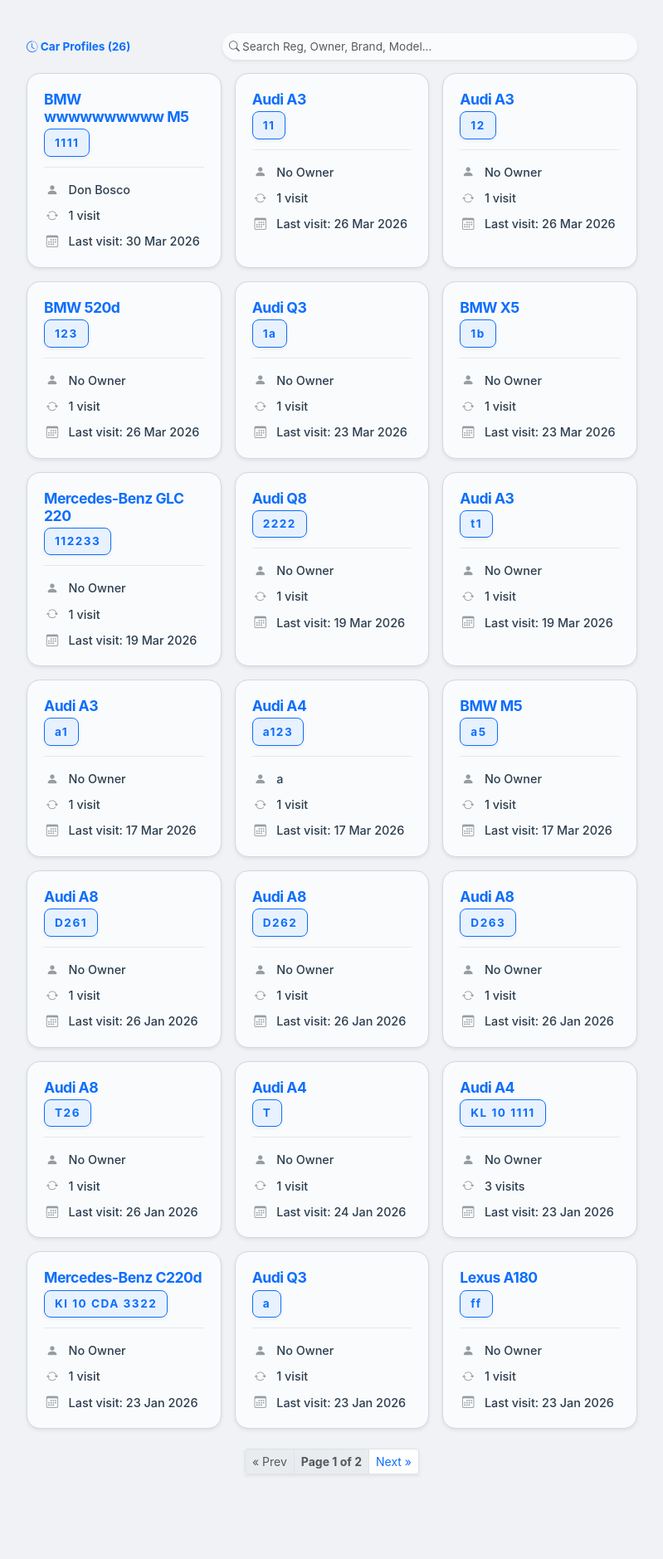
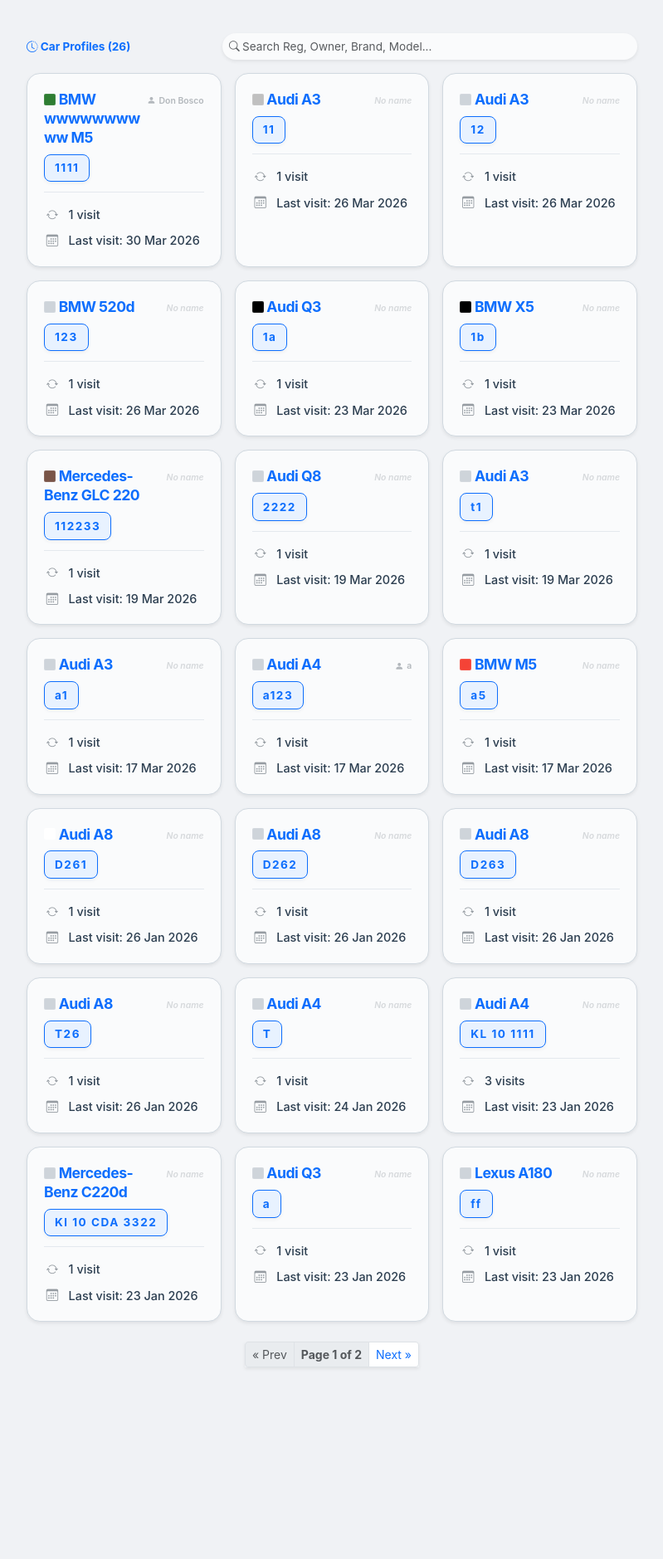
Before and after one commit to Irshaduu/formula-d-workshop, a Django app: page /car-profiles/ in a window 1280 px wide. Shown: the part 60-1939 px from the top of the page at 83% size, without its empty margins (240-1039 px from the left). After the commit the page ends 1710 px from the top, so only its background shows below. Run offline with Django 5.2, Linux system fonts and the light colour scheme; a user stored in the database is signed in; data comes from the database, SQL or seed files in the repository; both versions use the stored data as it was after the commit.

Commit message:
UX Refinement & Scale Optimization: Car Profile Layout & DB Indexing

```diff
--- a/workshop/models.py
+++ b/workshop/models.py
@@ -128,8 +128,8 @@ class JobCard(models.Model):
 
 
     # Vehicle Details (Text fields with Autocomplete)
-    brand_name = models.CharField(max_length=100)
-    model_name = models.CharField(max_length=100)
+    brand_name = models.CharField(max_length=100, db_index=True)
+    model_name = models.CharField(max_length=100, db_index=True)
     registration_number = models.CharField(max_length=50, db_index=True)
     mileage = models.CharField(max_length=20, blank=True, null=True, help_text="e.g. 50000 or 50k")
 
--- a/workshop/templates/workshop/car_profiles/car_list_partial.html
+++ b/workshop/templates/workshop/car_profiles/car_list_partial.html
@@ -6,15 +6,27 @@
     <div class="col-12 col-md-6 col-lg-4">
         <a href="{% url 'car_profile_detail' car.registration %}" class="car-card shadow-sm h-100 position-relative">
             <div class="car-header">
-                <h6 class="car-name mb-1">{{ car.brand }} {{ car.model }}</h6>
+                <div class="d-flex justify-content-between align-items-start gap-2 mb-2">
+                    <h6 class="car-name mb-0">
+                        {% if car.color_hex %}
+                        <span class="color-square" title="{{ car.color_name }}"
+                              style="background-color: {{ car.color_hex }};"></span>
+                        {% endif %}
+                        {{ car.brand }} {{ car.model }}
+                    </h6>
+                    <!-- Owner Name Corner -->
+                    <div class="owner-corner">
+                        {% if car.customer %}
+                            <i class="bi bi-person-fill me-1"></i>{{ car.customer }}
+                        {% else %}
+                            <span class="opacity-50 fst-italic">No name</span>
+                        {% endif %}
+                    </div>
+                </div>
                 <span class="reg-number">{{ car.registration }}</span>
             </div>
 
             <div class="car-info">
-                <div class="info-item">
-                    <i class="bi bi-person-fill"></i>
-                    <span class="text-truncate">{{ car.customer|default:"No Owner" }}</span>
-                </div>
                 <div class="info-item">
                     <i class="bi bi-arrow-repeat"></i>
                     <span>{{ car.total_visits }} visit{{ car.total_visits|pluralize }}</span>
--- a/workshop/templates/workshop/car_profiles/car_profile_list.html
+++ b/workshop/templates/workshop/car_profiles/car_profile_list.html
@@ -59,11 +59,33 @@
         border-bottom: 1px solid var(--color-border-light);
     }
 
+    .owner-corner {
+        font-size: 0.65rem;
+        font-weight: 600;
+        color: var(--color-text-muted);
+        opacity: 0.5;
+        white-space: nowrap;
+        flex-shrink: 0;
+        margin-top: 5px;
+    }
+
     .car-name {
         color: var(--color-primary);
         font-size: 1.1rem;
         font-weight: 700;
         letter-spacing: -0.5px;
+        line-height: 1.3;
+        word-break: break-word;
+    }
+
+    .color-square {
+        width: 14px;
+        height: 14px;
+        border-radius: 2px;
+        display: inline-block;
+        vertical-align: middle;
+        border: 1px solid rgba(255,255,255,0.1);
+        margin-top: -3px;
     }
 
     .reg-number {
--- a/workshop/views.py
+++ b/workshop/views.py
@@ -895,6 +895,8 @@ def car_profile_list(request):
                 'customer': jc.customer_name,
                 'total_visits': car['total_visits'],
                 'latest_date': car['latest_date'],
+                'color_hex': jc.get_car_color_hex,
+                'color_name': jc.get_car_color_display,
             })
 
     # Get unique brands (no longer used for filter, but keeping for other UI if needed - actually better to remove)
```
Also changed, not shown: db.sqlite3, workshop/migrations/0024_alter_jobcard_brand_name_alter_jobcard_model_name.py (added).
